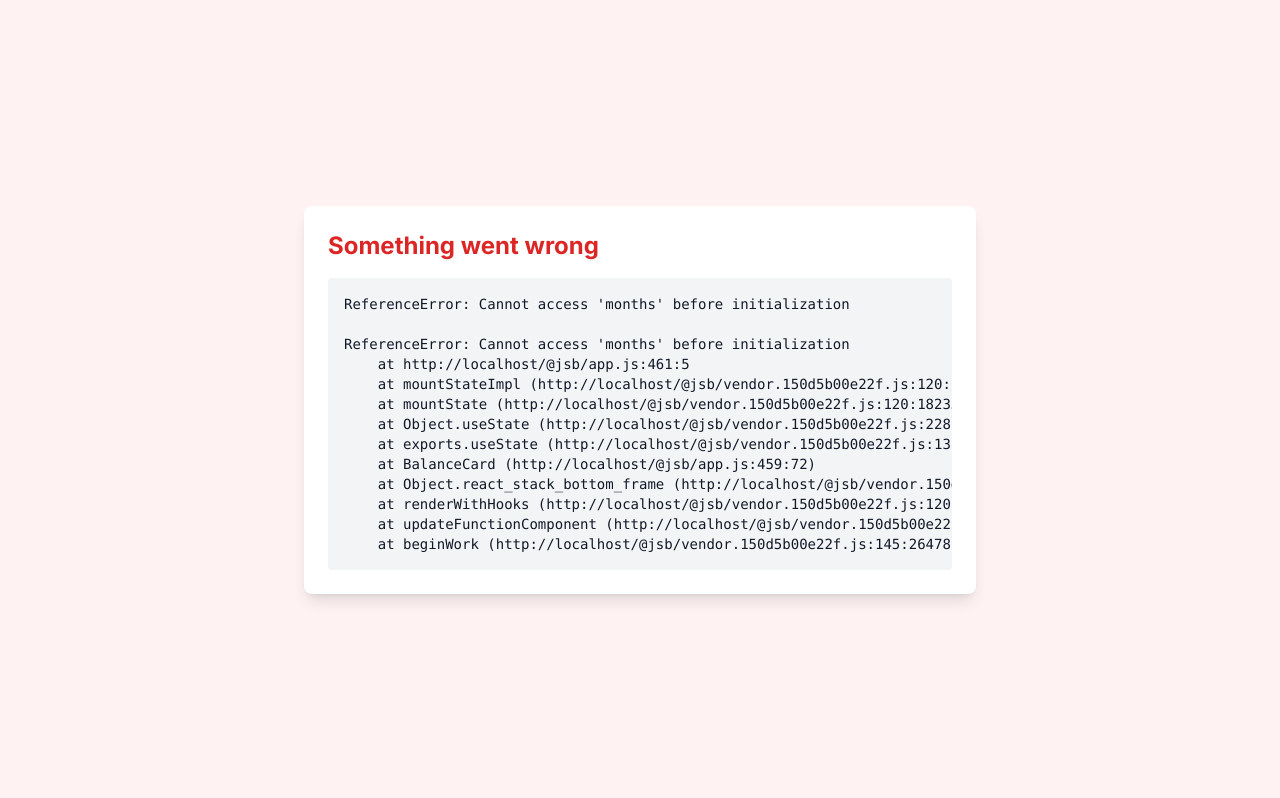
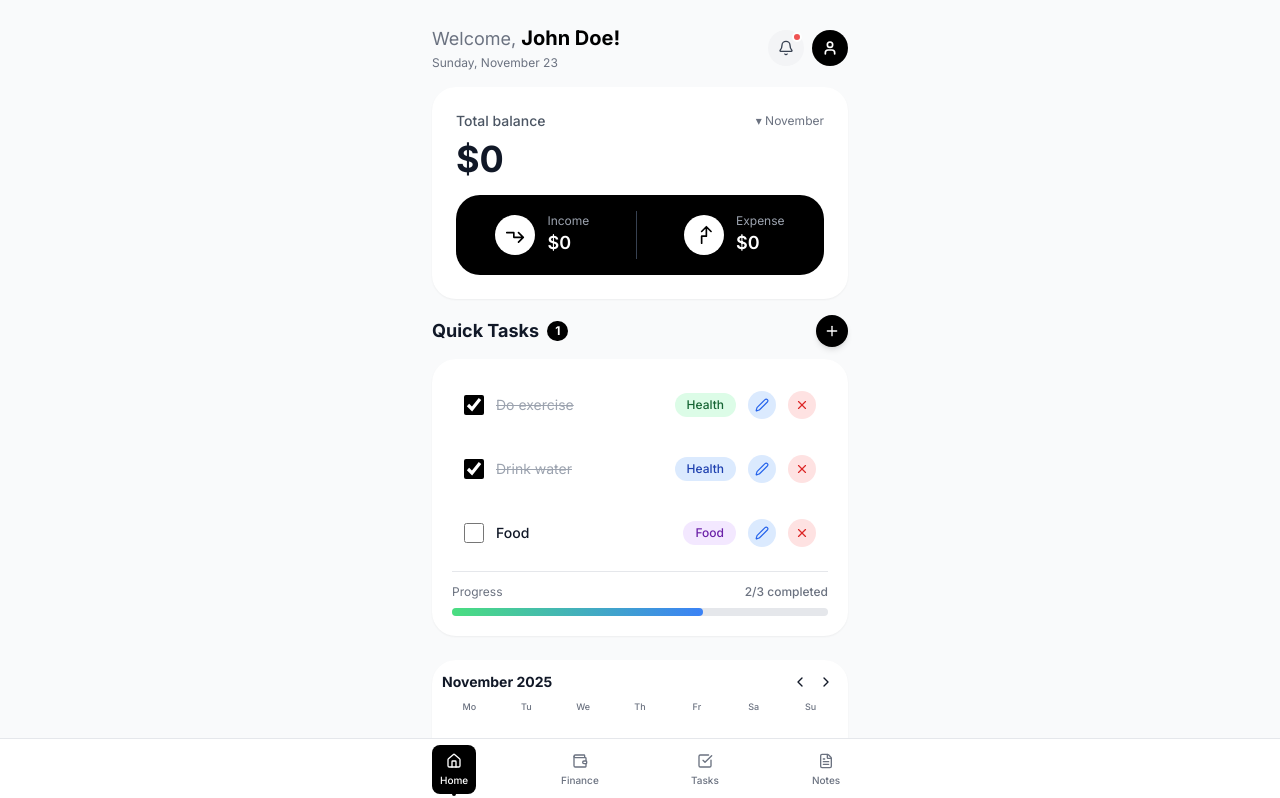
Before and after one commit to jayaprakash011105/NOTABLE, a React (Vite) app: page / in a window 1280 px wide. Shown: the top 798 px of the page. Built offline with nearby package versions, Linux system fonts and the light colour scheme.

Commit message:
fix: resolve ReferenceError in BalanceCard by moving months array outside component

```diff
--- a/src/components/BalanceCard.tsx
+++ b/src/components/BalanceCard.tsx
@@ -10,6 +10,12 @@ interface Transaction {
     type?: 'income' | 'expense';
 }
 
+// Define months array outside component so it can be used in initialization
+const months = [
+    'January', 'February', 'March', 'April', 'May', 'June',
+    'July', 'August', 'September', 'October', 'November', 'December'
+];
+
 const BalanceCard = () => {
     const { formatAmount } = useCurrency();
     const [showMonthDropdown, setShowMonthDropdown] = useState(false);
@@ -20,11 +26,6 @@ const BalanceCard = () => {
     const [balance, setBalance] = useState(0);
     const [income, setIncome] = useState(0);
     const [expense, setExpense] = useState(0);
-
-    const months = [
-        'January', 'February', 'March', 'April', 'May', 'June',
-        'July', 'August', 'September', 'October', 'November', 'December'
-    ];
 
     useEffect(() => {
         calculateFinancials();
```
